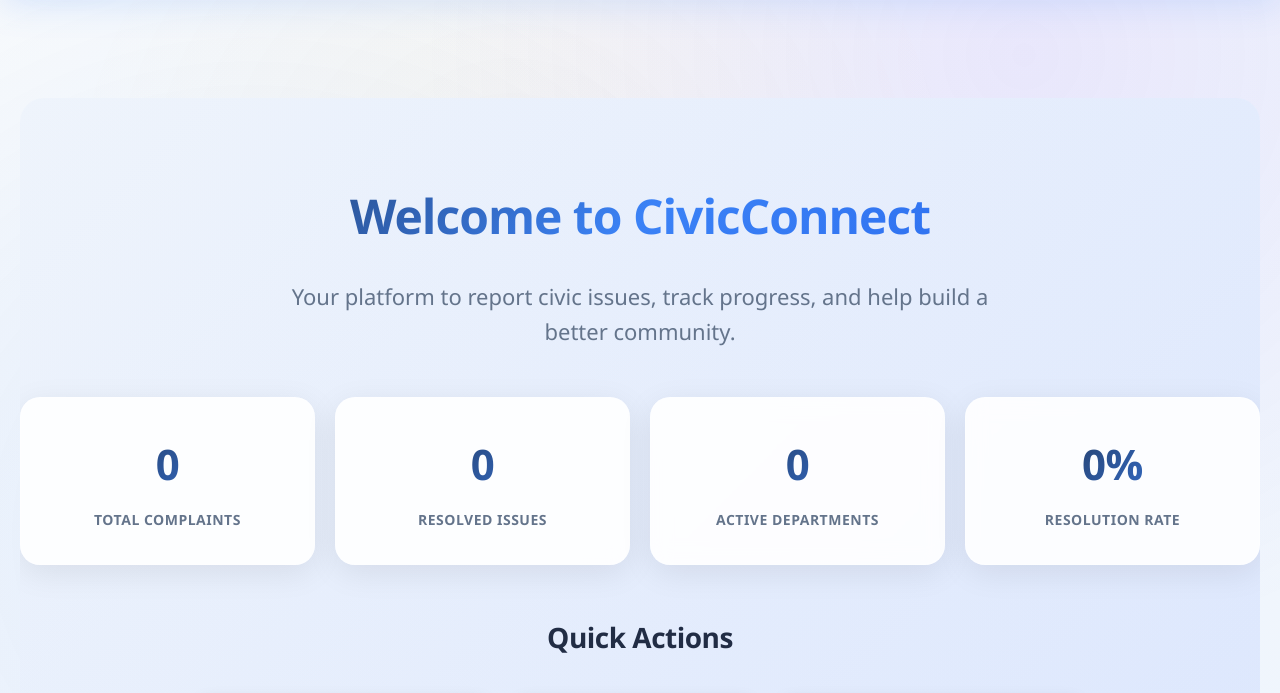
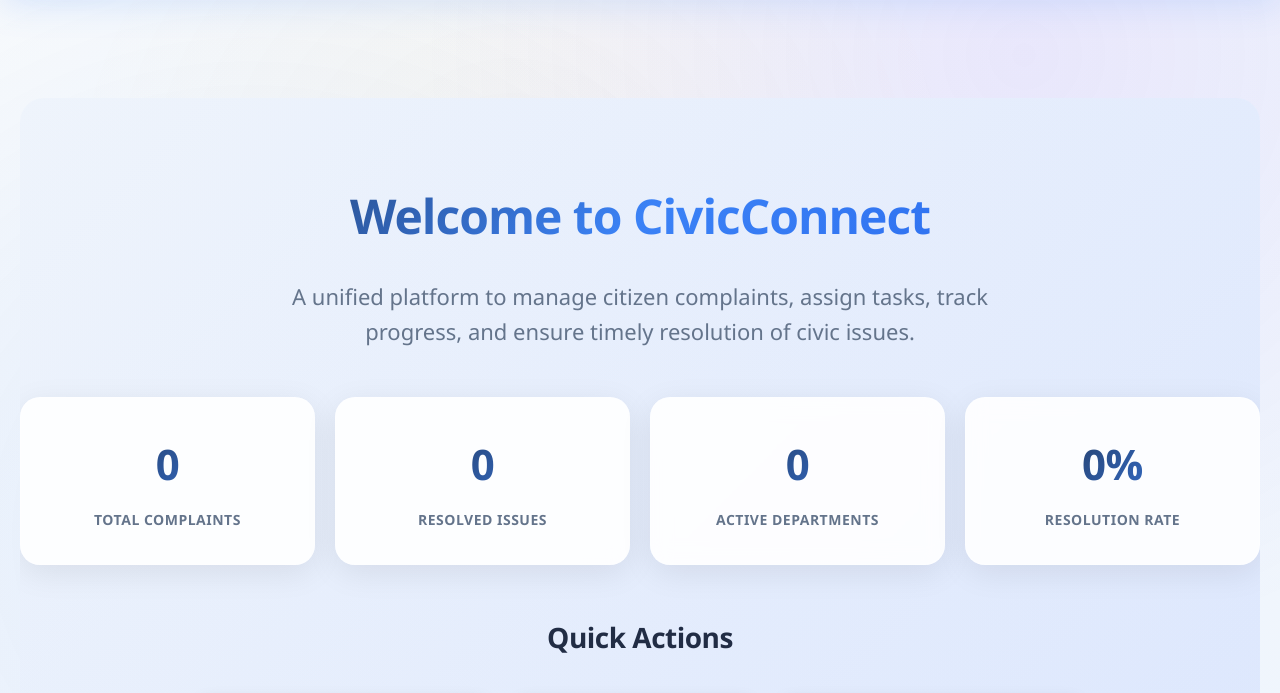
Before and after one commit to anuramvarma/Civic_Connect, a website: page index.html in a window 1280 px wide. Shown: the part 105-798 px from the top of the page. Drawn offline with Linux system fonts and the light colour scheme; no server answers.

Commit message:
Update index.html

```diff
--- a/index.html
+++ b/index.html
@@ -34,7 +34,7 @@
   <section id="home">
     <div class="hero-section">
     <h2>Welcome to CivicConnect</h2>
-      <p class="hero-subtitle">Your platform to report civic issues, track progress, and help build a better community.</p>
+      <p class="hero-subtitle">A unified platform to manage citizen complaints, assign tasks, track progress, and ensure timely resolution of civic issues.</p>
 
       <!-- Quick Stats -->
       <div class="stats-container" id="stats-container">
```
